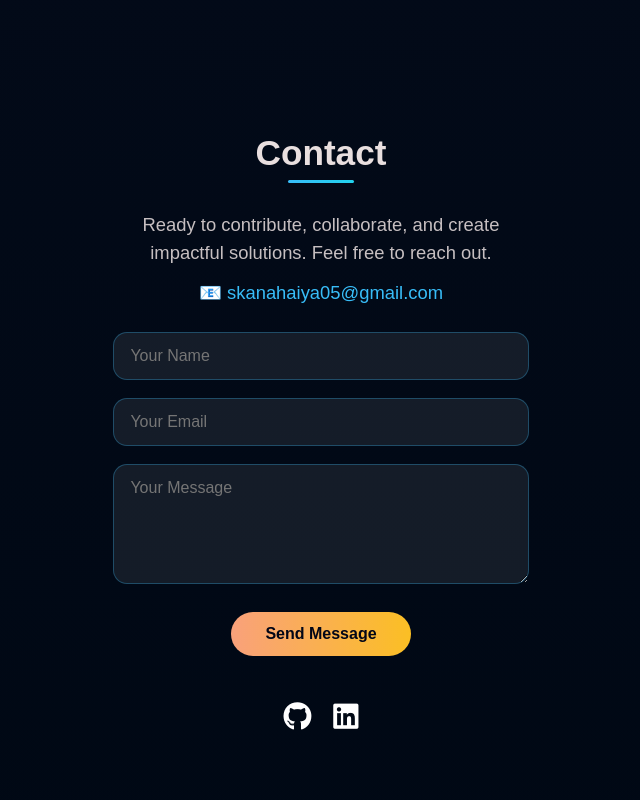
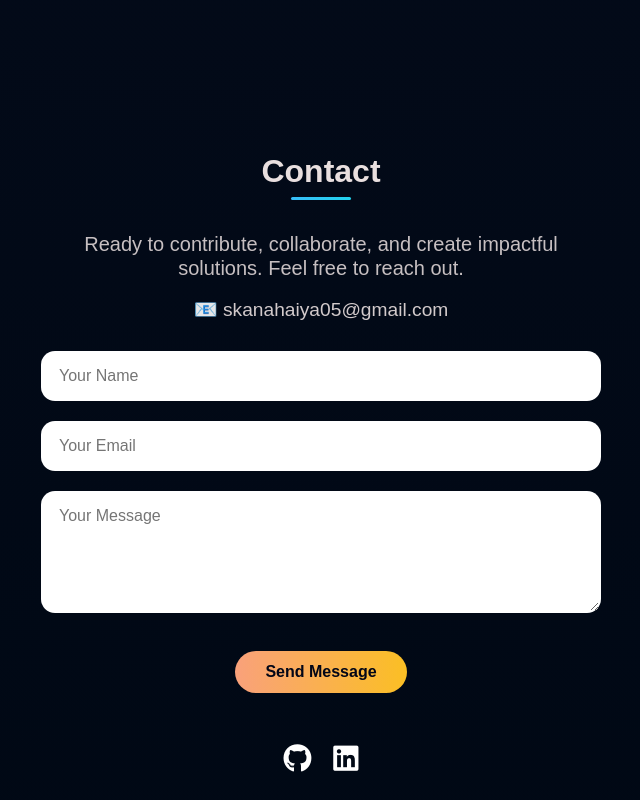
Before and after one commit to KANHAIYASINGH337/portfolio, a React (Create React App) app: page / in a window 1280 px wide. Shown: the part 3120-3920 px from the top of the page, without its empty margins (319-959 px from the left). Built offline with nearby package versions, Linux system fonts and the light colour scheme.

Commit message:
fix: restore exact original contact form styling and white input fields

```diff
--- a/src/App.css
+++ b/src/App.css
@@ -467,8 +467,16 @@ body {
   text-align: center;
 }
 
+/* ===== CONTACT ===== */
+.contact-section {
+  padding: 110px 20px 140px;
+  max-width: 600px;
+  margin: auto;
+  text-align: center;
+}
+
 .contact-title {
-  font-size: 2.2rem;
+  font-size: 2rem;
   font-weight: 700;
   margin-bottom: 10px;
   position: relative;
@@ -487,26 +495,23 @@ body {
 }
 
 .contact-sub {
-  font-size: 1.15rem;
-  line-height: 1.5;
+  font-size: 1.25rem;
+  line-height: 1.2;
   opacity: 0.85;
-  margin: 28px 0 16px;
+  margin: 32px 0 18px;
 }
 
 .contact-email {
-  font-size: 1.15rem;
-  color: #38bdf8;
-  margin-bottom: 28px;
+  font-size: 1.2rem;
+  opacity: 0.9;
+  margin-bottom: 30px;
   cursor: pointer;
-  transition: opacity 0.2s ease;
 }
-
-.contact-email:hover { opacity: 0.8; }
 
 .contact-form {
   display: flex;
   flex-direction: column;
-  gap: 18px;
+  gap: 20px;
   align-items: center;
 }
 
@@ -515,23 +520,11 @@ body {
   width: 100%;
   padding: 14px 16px;
   border-radius: 14px;
+  border: 2px solid transparent;
   font-size: 1rem;
   font-family: inherit;
-  transition: border-color 0.3s ease, box-shadow 0.3s ease;
-}
-
-.dark .contact-form input,
-.dark .contact-form textarea {
-  background: rgba(255, 255, 255, 0.08);
-  border: 1.5px solid rgba(56, 189, 248, 0.3);
-  color: #ffffff;
-}
-
-.light .contact-form input,
-.light .contact-form textarea {
-  background: #ffffff;
-  border: 1.5px solid #cbd5e1;
-  color: #0f172a;
+  background: #fff;
+  color: #020617;
 }
 
 .contact-form input:focus,
@@ -542,8 +535,8 @@ body {
 }
 
 .contact-form button {
-  margin-top: 10px;
-  padding: 13px 34px;
+  margin-top: 18px;
+  padding: 12px 30px;
   border: none;
   border-radius: 30px;
   background: linear-gradient(90deg, #f9a17b, #fbbf24);
@@ -555,7 +548,7 @@ body {
 }
 
 .contact-form button:hover {
-  transform: translateY(-3px);
+  transform: translateY(-2px);
   box-shadow: 0 6px 20px rgba(251, 191, 36, 0.4);
 }
 
@@ -569,7 +562,7 @@ body {
   display: flex;
   justify-content: center;
   gap: 22px;
-  margin-top: 45px;
+  margin-top: 50px;
 }
 
 .contact-icons a {
@@ -577,8 +570,13 @@ body {
   transition: color 0.3s ease, transform 0.3s ease;
 }
 
-.dark .contact-icons a { color: #ffffff; }
-.light .contact-icons a { color: #334155; }
+.dark .contact-icons a {
+  color: #ffffff;
+}
+
+.light .contact-icons a {
+  color: #334155;
+}
 
 .contact-icons a:hover {
   color: #38bdf8;
```
